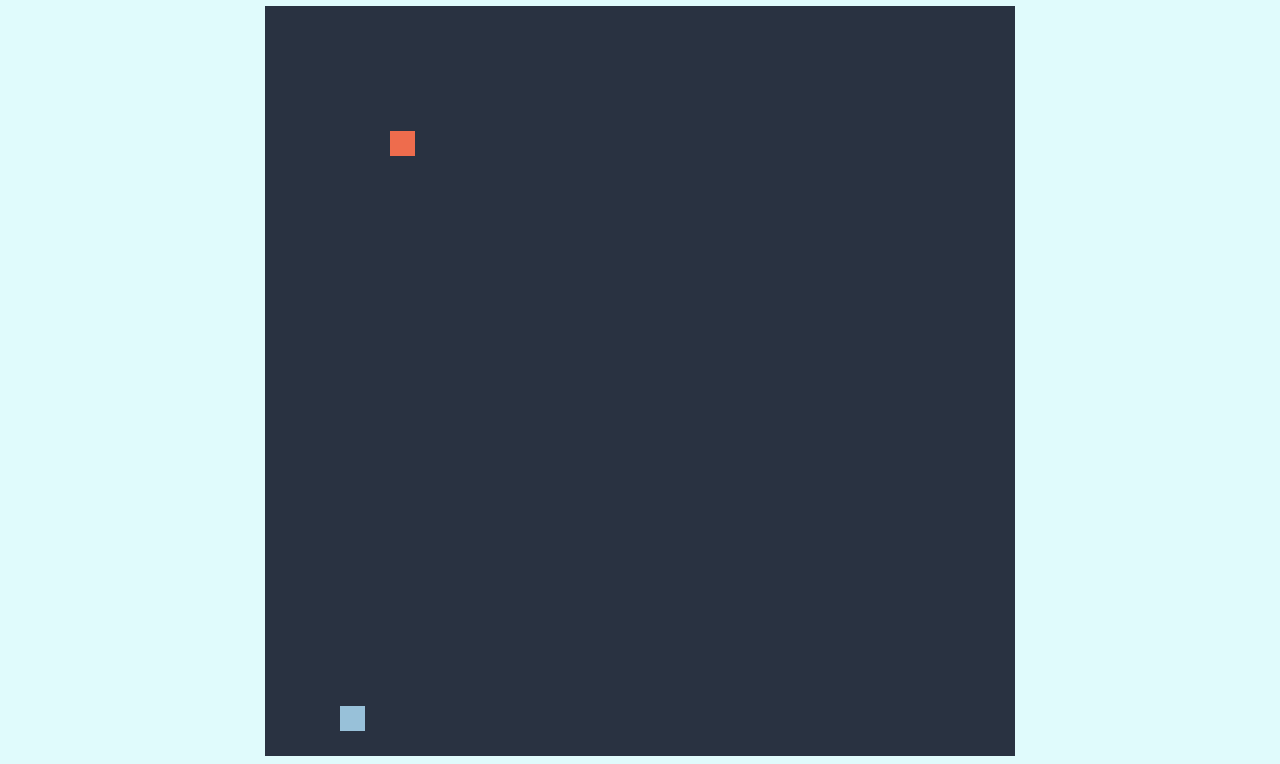
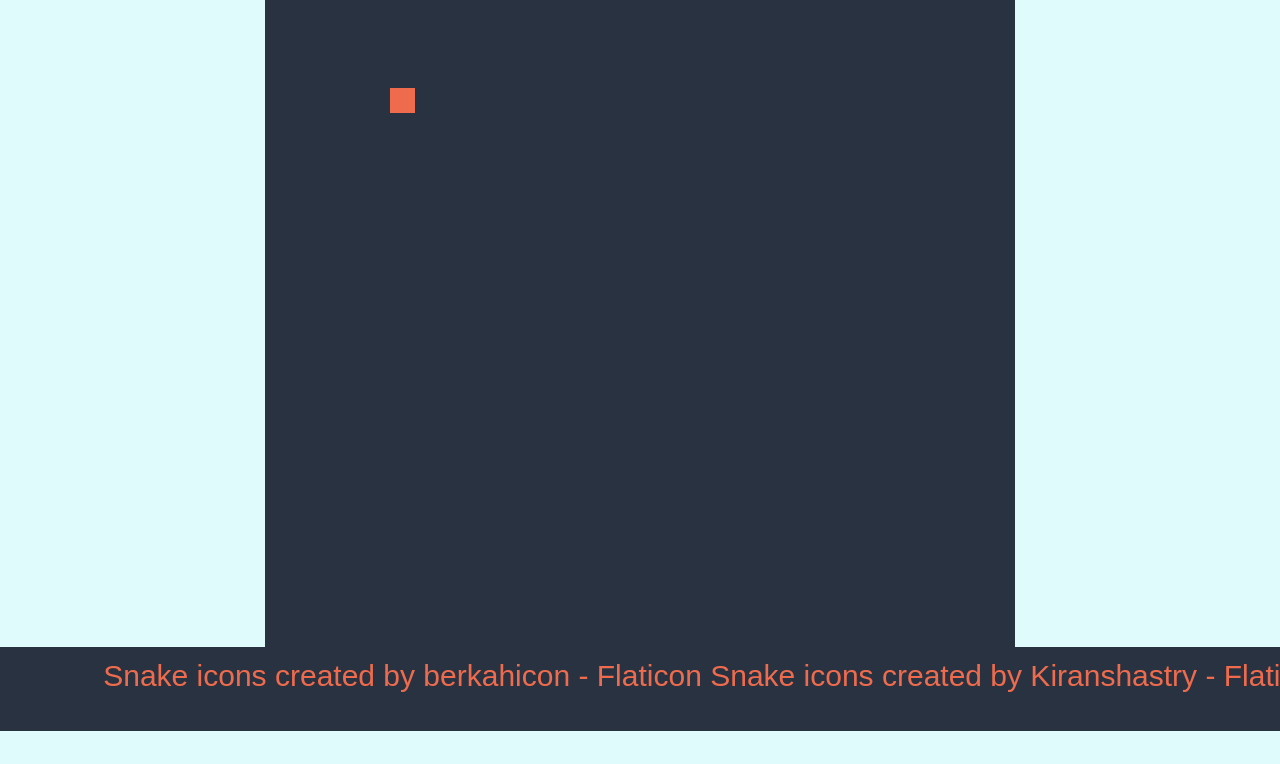
Before and after one commit to CNewt1/snakeysnake, a plain HTML site: page index.html in a window 1280 px wide. Shown: the part 69-833 px from the top of the page. After the commit the page ends 800 px from the top, so only its background shows below. Drawn offline with Linux system fonts and the light colour scheme.

Commit message:
small changes

```diff
--- a/index.html
+++ b/index.html
@@ -15,4 +15,14 @@
       <canvas id="board"></canvas>
     </div>
   </body>
+
+  <footer id="footer">
+    <a href="https://www.flaticon.com/free-icons/snake" title="snake icons"
+      >Snake icons created by berkahicon - Flaticon
+    </a>
+
+    <a href="https://www.flaticon.com/free-icons/snake" title="snake icons"
+      >Snake icons created by Kiranshastry - Flaticon</a
+    >
+  </footer>
 </html>
--- a/styles.css
+++ b/styles.css
@@ -1,5 +1,14 @@
 @import url("https://fonts.googleapis.com/css2?family=Press+Start+2P&display=swap");
 
+* {
+  margin: 0;
+  padding: 0;
+  box-sizing: inherit;
+}
+
+html {
+  cursor: url(snakeCursor.png), auto;
+}
 body {
   font-family: "Press Start 2p", Arial;
   text-align: center;
@@ -19,3 +28,29 @@ body {
   margin: 5px, 5px;
   margin-bottom: 30px;
 }
+
+.btn:hover {
+  cursor: url(snakeHover.png), auto;
+  box-shadow: 3px 3px 3px black;
+}
+
+#footer {
+  font-family: Arial;
+  font-size: 30px;
+  position: fixed;
+  padding: 12px;
+  bottom: 0;
+  width: 110%;
+  height: 60px;
+  background-color: #293241;
+}
+
+a {
+  color: #ee6c4d;
+  text-decoration: none;
+}
+
+a:hover {
+  cursor: url(snakeHover.png), auto;
+  color: #98c1d9;
+}
```
Also changed, not shown: snakeCursor.png (added), snakeHover.png (added).
